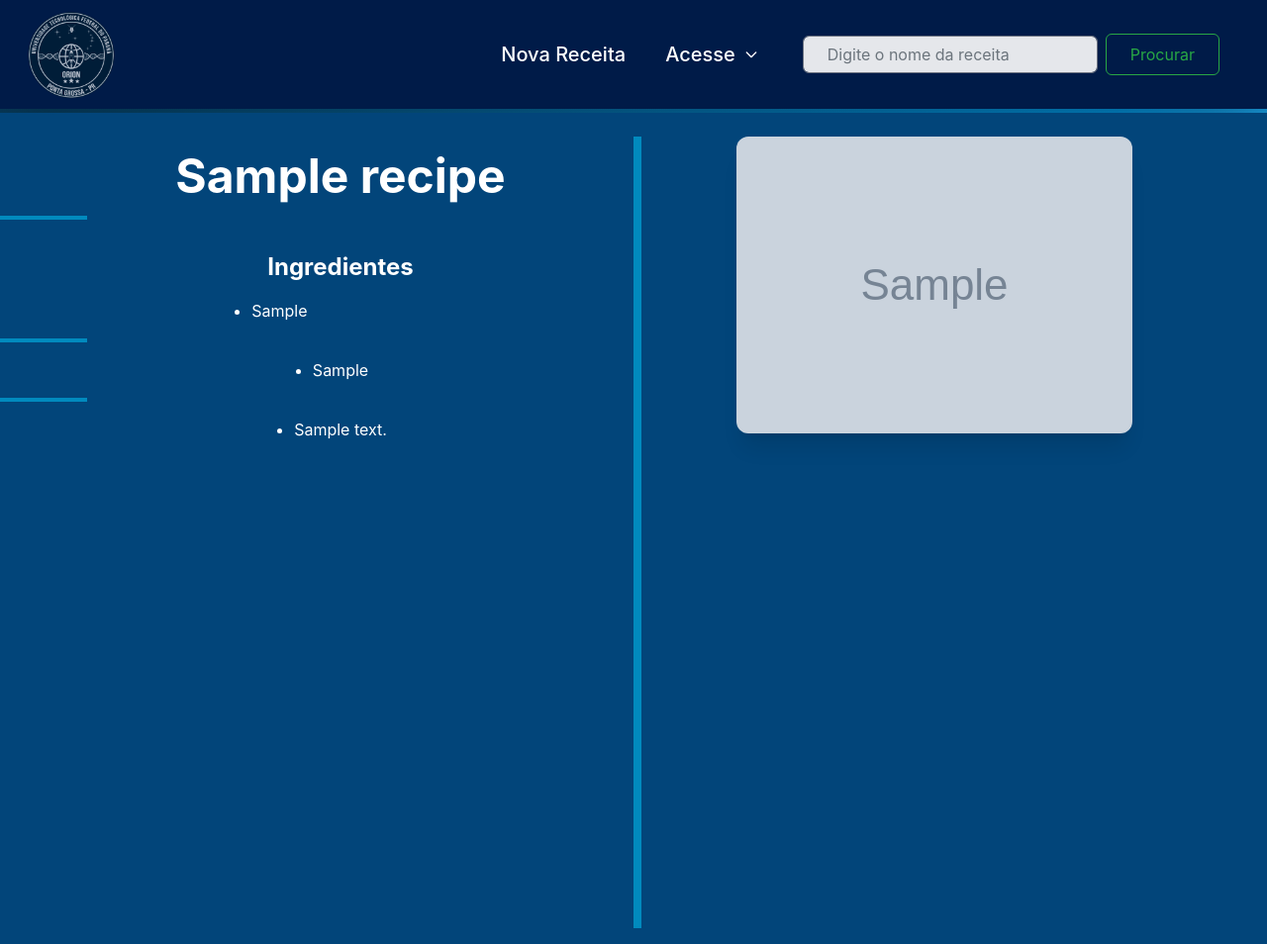
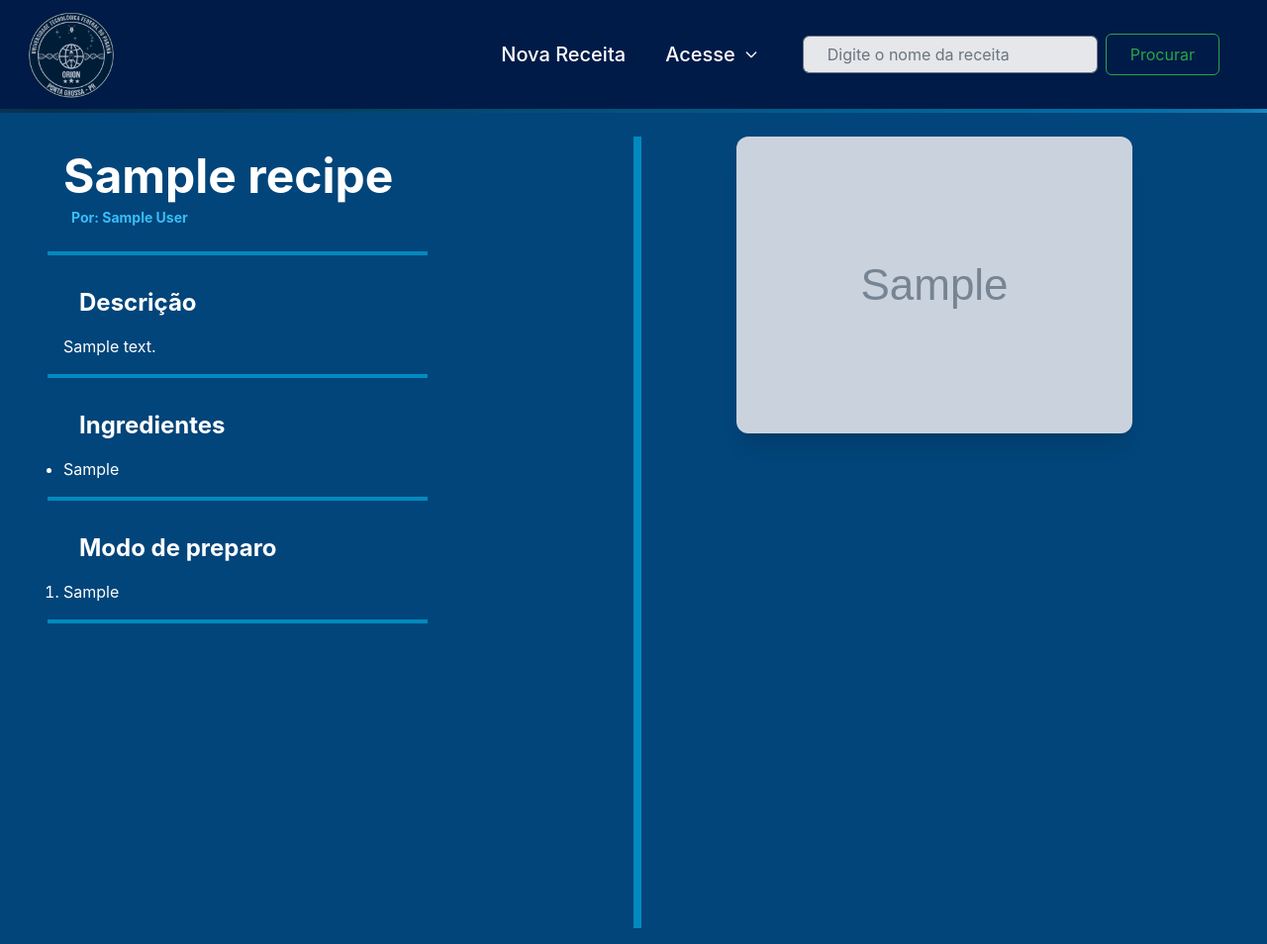
Before and after one commit to GelinskiGu/orion_desafio, a Flask app: page /recipe_details/1 in a window 1280 px wide; the page is wider, and only the part inside the window is pictured. Shown: that part at 99% size. Run offline with Flask 3, Linux system fonts and the light colour scheme; tables that the repository leaves empty hold one stand-in row (values such as "Sample post"); grey boxes marked "Sample" are stand-in pictures; style sheets or scripts are compiled from the project's sources; some libraries are stand-ins or nearby versions; some web fonts are replaced.

Commit message:
New_recipe em andamento. Recipe_details quase finalizado.

```diff
--- a/app.py
+++ b/app.py
@@ -166,9 +166,9 @@ class RecipeForm(FlaskForm):
     description = TextAreaField(label="Descrição da receita", validators=[InputRequired()],  # noqa: E501
                                 render_kw={"placeholder": "Descrição de sua receita"})  # noqa: E501
     ingredients = TextAreaField(label="Ingredientes da receita", validators=[InputRequired()],  # noqa: E501
-                                render_kw={"placeholder": "Insira um ingrediente por linhas"})  # noqa: E501
+                                render_kw={"placeholder": "Insira um ingrediente por linha"})  # noqa: E501
     preparation_steps = TextAreaField(label="Passos de preparo da receita", validators=[InputRequired()],  # noqa: E501
-                                      render_kw={"placeholder": "Qual o passo-a-passo de sua receita?"})  # noqa: E501
+                                      render_kw={"placeholder": "Insira um passo por linha"})  # noqa: E501
     image_filename = FileField("Imagem da receita",
                                validators=[InputRequired()],
                                description="Coloque sua imagem da receita")
@@ -207,7 +207,7 @@ session.commit()
 def home():
     # TODO: try except
     recipes = session.query(Recipe).order_by(
-        Recipe.created_at.asc()).all()
+        Recipe.created_at.desc()).all()
     return render_template("home.html", recipes=recipes, request=request)
 
 
@@ -258,8 +258,6 @@ def register_new_recipe():
             Category.name.asc()).all()
         form.category.choices = [(category.id, category.name)
                                  for category in categories]
-        print(form.title.data)
-        print(form.category.data)
 
         if form.validate_on_submit():
             print(form.title.data)
@@ -305,7 +303,7 @@ def my_recipes():
         flash("Você precisa estar logado para acessar essa página.", "error")
         return redirect(url_for('login'))
     recipes = session.query(Recipe).filter(
-        Recipe.author == current_user.id).all()
+        Recipe.author == current_user.id).order_by(Recipe.created_at.desc()).all()  # noqa: E501
 
     return render_template("home.html", recipes=recipes, request=request)
 
@@ -390,7 +388,10 @@ def recipe_details(recipe_id):
     recipe = session.get(Recipe, recipe_id)
     if recipe is None:
         abort(404)
-    return render_template("recipe_details.html", recipe=recipe)
+    author = session.query(User).get(recipe.author)
+    steps = recipe.preparation_steps.split('\n')
+    ingredients = recipe.ingredients.split('\n')
+    return render_template("recipe_details.html", recipe=recipe, author=author, steps=steps, ingredients=ingredients)  # noqa: E501
 
 
 if __name__ == '__main__':
--- a/templates/home.html
+++ b/templates/home.html
@@ -27,6 +27,11 @@
           <a  href='{{ url_for("recipe_details", recipe_id=recipe.id) }}' class='no-hover mb-4 text-white rounded-lg block mt-10 w-full px-4 py-3 font-medium tracking-wide text-center capitalize transition-colors duration-300 transform bg-middle_color hover:bg-text_secondary focus:outline-none focus:ring focus:ring-teal-300 focus:ring-opacity-80'>
             Ver Receita
           </a>
+          {% if request.path == '/my_recipes' %}
+            <a  href='{{ url_for("delete_recipe", recipe_id=recipe.id) }}' class='no-hover mb-4 text-white rounded-lg block mt-0 w-full px-4 py-3 font-medium tracking-wide text-center capitalize transition-colors duration-300 transform bg-red-600 hover:bg-red-200 focus:outline-none focus:ring focus:ring-teal-300 focus:ring-opacity-80'>
+              Excluir Receita
+            </a>
+          {% endif %}
         </div>
       {% endfor %}
     {% endif %}
--- a/templates/recipe_details.html
+++ b/templates/recipe_details.html
@@ -4,7 +4,7 @@
 {% block content %}
     <div class='min-h-screen bg-background_secondary py-3 mt-1 pt-4'>
         <div class="flex flex-row-reverse w-full px-5 h-full max-h-screen justify-center">
-            <div class="flex items-center w-1/2 justify-self-center h-fit">
+            <div class="flex items-center w-1/2 justify-start h-fit">
                 <img class="object-contain self-center w-auto m-auto opacity-95 rounded-xl  shadow-xl" src="{{recipe.image_path}}" alt="Imagem da receita">
             </div>
 
@@ -12,10 +12,29 @@
                 <div class="border-middle_color bg-middle_color border-r-4 border-l-4"></div>
             </div>
 
-            <div class="flex flex-col w-1/2 justify-self-center items-center">
-                <div class="m-3 font-bold text-white text-5xl">
+                <div class="flex flex-col w-1/2 justify-start">
+                    <div class="m-3 font-bold text-5xl">
+                    <p class="text-white">
                     {{recipe.title}}
+                    </p>
+                    <p class="m-2 text-sm text-sky-400">
+                        Por: {{author.name}}
+                    </p>
                     </div>
+
+                    <div class="w-screen">
+                        <div class="border-middle_color bg-middle_color border-t-2 border-b-2 w-96"></div>
+                        </div>
+
+
+                        <div class="m-3 text-white">
+                        <h1 class="m-3 font-bold text-2xl">Descrição</h1>
+                        <ul class="list-none">
+                            <li>{{recipe.description}}</li>
+                        </ul>
+                        </div>
+
+
 
                      <div class="w-screen">
                     <div class="border-middle_color bg-middle_color border-t-2 border-b-2 w-96"></div>
@@ -24,7 +43,9 @@
                      <div class="m-3 text-white">
                     <h1 class="m-3 font-bold text-2xl">Ingredientes</h1>
                     <ul class="list-disc">
-                        <li>{{recipe.preparation_steps}}</li>
+                        {% for ingredient in ingredients %}
+                        <li>{{ingredient}}</li>
+                        {% endfor %}
                     </ul>
                     </div>
 
@@ -34,8 +55,11 @@
 
 
                     <div class="m-3 text-white">
-                    <ul class="list-disc">
-                        <li>{{recipe.ingredients}}</li>
+                    <h1 class="m-3 font-bold text-2xl">Modo de preparo</h1>
+                    <ul class="list-decimal">
+                        {% for step in steps %}
+                        <li>{{step}}</li>
+                        {% endfor %}
                         </ul>
                     </div>
 
@@ -44,11 +68,6 @@
                     </div>
 
 
-                <div class="m-3 text-white">
-                    <ul class="list-disc">
-                        <li>{{recipe.description}}</li>
-                    </ul>
-                </div>
                 </div>
         </div>
     </div>
```
Also changed, not shown: templates/new_recipe.html (+24 -24 lines). Lines whose indentation alone changed are shown as unchanged.
